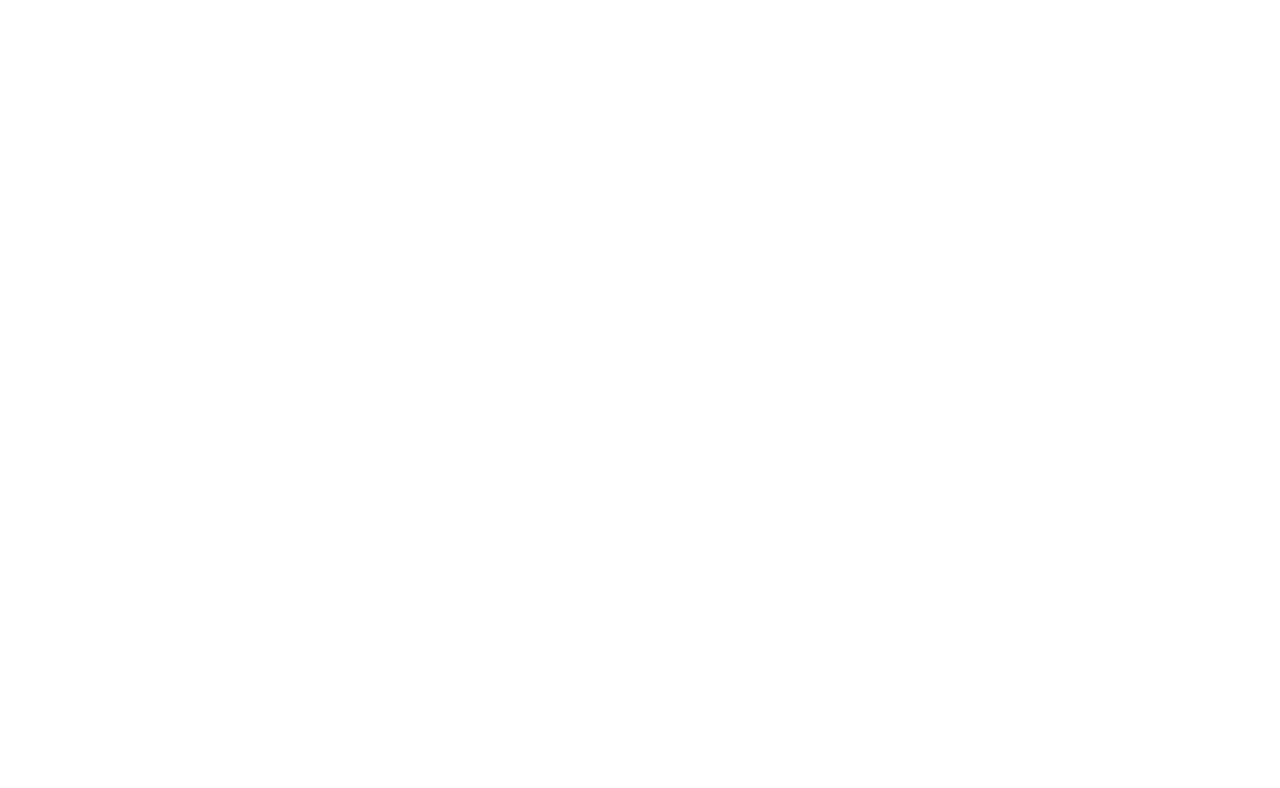
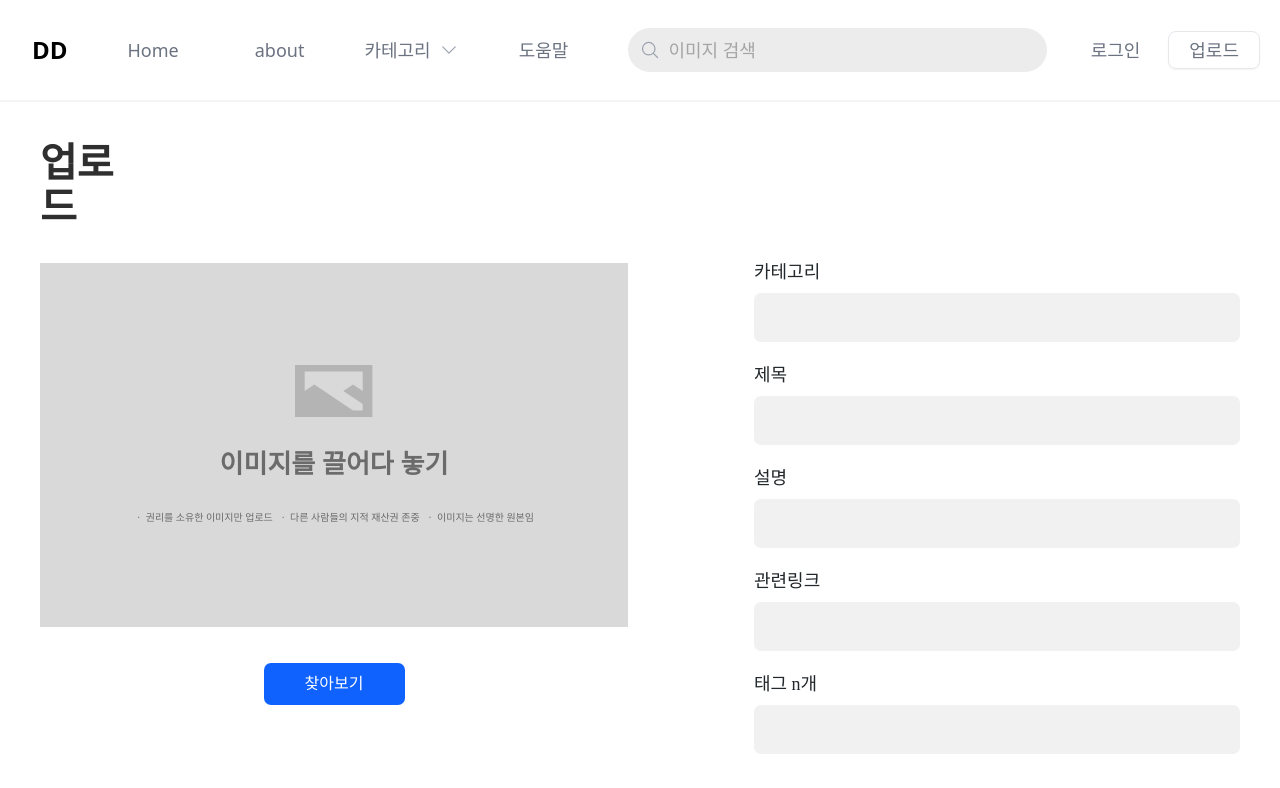
Before and after one commit to chessering/Front-End, a React (Create React App) app: page /upload in a window 1280 px wide. Before the commit this address had no page. Shown: the top 788 px of the page. Built offline with nearby package versions, Linux system fonts and the light colour scheme.

Commit message:
Feat: 업로드 페이지 css 작업

```diff
--- a/src/App.js
+++ b/src/App.js
@@ -9,6 +9,7 @@
 import Download from './pages/UserPage/Donwload';
 import UserProfile from './pages/UserPage/UserProfile';
 import Modal from './components/Profile/Modal';
+import Upload from './pages/Upload/Upload';
 
 
 function App() {
@@ -25,6 +26,7 @@
         <Route path='/authcomplete' element={<CompleteAuth/>}/>
         <Route path='/download' element={<Download/>}/>
         <Route path='/profile/:userid' element={<UserProfile/>}/>
+        <Route path='/upload' element={<Upload/>}/>
       </Route>
       </Routes>
       {background && (
--- /dev/null
+++ b/src/pages/Upload/Upload.jsx
@@ -0,0 +1,237 @@
+import React from 'react'
+import styled from 'styled-components'
+import { ReactComponent as UploadIcon } from "../../assets/images/icon_Image Upload.svg"
+export default function Upload() {
+  return (
+    <UploadWrap>
+      <Container>
+        <Title>업로드</Title>
+        <UploadForm>
+          <ImageUpload>
+            <LeftContainer>
+              <ImageLabel>
+              <ImageInput type='file'></ImageInput>
+              <UploadIcon></UploadIcon>
+              <Drop>이미지를 끌어다 놓기</Drop>
+              <Notices>
+                <Notice>ㆍ 권리를 소유한 이미지만 업로드</Notice>
+                <Notice>ㆍ 다른 사람들의 지적 재산권 존중</Notice>
+                <Notice>ㆍ 이미지는 선명한 원본임</Notice>
+              </Notices>
+              </ImageLabel>
+            </LeftContainer>
+            <UploadBtn onClick={(e) => {
+              e.preventDefault();
+            }}>찾아보기</UploadBtn>
+          </ImageUpload>
+          <RightContainer>
+            <Others>
+              <Label>
+                카테고리
+                <Input/>
+              </Label>
+              <Label>
+                제목
+                <Input/>
+              </Label>
+              <Label>
+                설명
+                <Input/>
+              </Label>
+              <Label>
+                관련링크
+                <Input/>
+              </Label>
+              <Label>
+                태그 n개
+                <Input/>
+              </Label>
+            </Others>
+            <Submit type='submit' onClick={(e) => {
+              e.preventDefault();
+            }}></Submit>
+          </RightContainer>
+        </UploadForm>
+      </Container>
+    </UploadWrap>
+  )
+}
+
+const UploadWrap = styled.div`
+  display: flex;
+  align-items: center;
+  justify-content: center;
+`
+
+const Container = styled.div`
+  width: 1200px;
+  height: 690px;
+
+  display: flex;
+  flex-direction: column;
+  justify-content: space-between;
+
+  margin-top: 40px;
+  margin-bottom: 40px;
+`
+
+const Title = styled.div`
+  width: 104px;
+  height: 44px;
+
+  font-family: 'Pretendard Variable';
+  font-style: normal;
+  font-weight: 700;
+  font-size: 40px;
+  line-height: 110%;
+
+  color: #2F2F2F;
+`
+
+const UploadForm = styled.form`
+  width: 1200px;
+  height: 569px;
+  display: flex;
+  justify-content: space-between;
+`
+
+const ImageUpload = styled.div`
+  height: 442px;
+
+  display: flex;
+  flex-direction: column;
+  justify-content: space-between;
+  align-items: center;
+`
+
+const LeftContainer = styled.label`
+  width: 588px;
+  height: 364px;
+
+  display: flex;
+  flex-direction: column;
+  align-items: center;
+  justify-content: center;
+
+  background: #D9D9D9;
+`
+
+const RightContainer = styled.div`
+  width: 486px;
+  height: 569px;
+
+  display: flex;
+  flex-direction: column;
+  justify-content: space-between;
+`
+
+const ImageLabel = styled.div`
+  height: 161px;
+
+  display: flex;
+  flex-direction: column;
+  align-items: center;
+  justify-content: space-between;
+`
+const Drop = styled.div`
+  width: 215px
+  height: 29px
+
+  font-family: Pretendard Variable;
+  font-size: 26px;
+  font-weight: 700;
+  line-height: 29px;
+  letter-spacing: 0em;
+  text-align: left;
+
+  color: #6B6B6B;
+
+`
+
+const Notices = styled.ul`
+  width: 400px;
+
+  display: flex;
+  justify-content: space-between;
+`
+
+const Notice = styled.li`
+  font-family: Pretendard Variable;
+  font-size: 10px;
+  font-weight: 500;
+  line-height: 16px;
+  letter-spacing: 0em;
+  text-align: left;
+
+  color: #6B6B6B;
+
+`
+
+const ImageInput = styled.input`
+  display: none;
+`
+
+const UploadBtn = styled.button`
+  width: 141px;
+  height: 42px;
+
+  background: #0F62FE;
+  border-radius: 7px;
+
+  font-family: 'Pretendard Variable';
+  font-style: normal;
+  font-weight: 500;
+  font-size: 16px;
+  line-height: 18px;
+
+  color: #FFFFFF;
+`
+
+const Others = styled.div`
+  width: 486px;
+  height: 491px;
+
+  display: flex;
+  flex-direction: column;
+  justify-content: space-between;
+`
+
+const Label = styled.label`
+  width: 486px;
+  height: 79px;
+
+  display: flex;
+  flex-direction: column;
+  justify-content: space-between;
+  align-items: flex-start;
+
+  font-family: Pretendard Variable;
+  font-size: 18px;
+  font-weight: 400;
+  line-height: 18px;
+  letter-spacing: 0px;
+  text-align: center;
+
+  color: #21272A;
+`
+
+const Input = styled.input`
+  width: 486px;
+  height: 49px;
+
+  background: #F2F1F1;
+  border-radius: 7px;
+`
+
+const Submit = styled.input`
+  width: 93px;
+  height: 42px;
+
+  align-self: flex-end;
+
+  background: #0F62FE;
+  border-radius: 7px;
+
+  color: #FFFFFF;
+
+`
```
